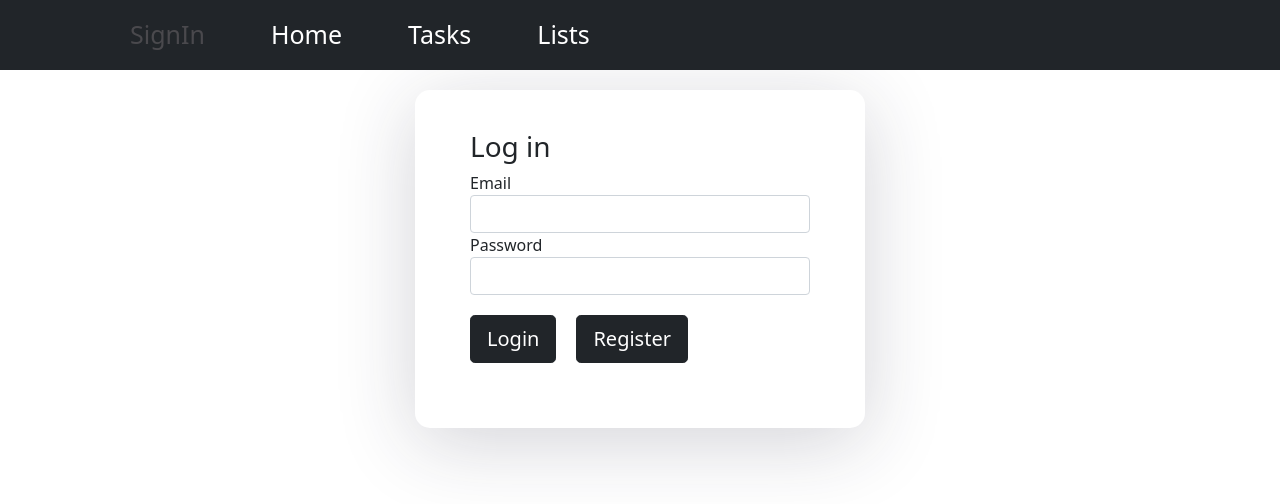
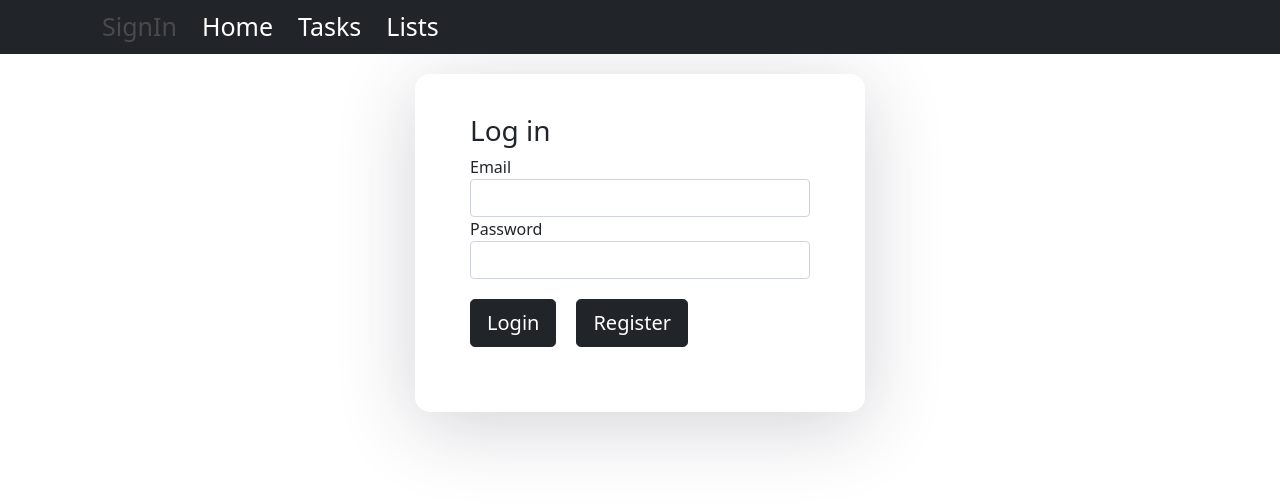
Before and after one commit to florinaveseli/react-node-app, a React (Create React App) app in the folder client/: page / in a window 1280 px wide. Shown: the top 504 px of the page. Built offline with nearby package versions, Linux system fonts and the light colour scheme.

Commit message:
error removed

```diff
--- a/client/src/App.js
+++ b/client/src/App.js
@@ -22,10 +22,10 @@ function App() {
                 <Navbar bg="dark" variant="dark" className="nav-content">
                     <Container>
                         <Nav className="me-auto">
-                            <Nav.Link >   <NavLink    to="/">SignIn</NavLink></Nav.Link>
-                            <Nav.Link > <NavLink  to="/home">Home</NavLink></Nav.Link>
-                            <Nav.Link ><NavLink to="/tasks">Tasks</NavLink></Nav.Link>
-                            <Nav.Link ><NavLink  to="/lists">Lists</NavLink></Nav.Link>
+                             <NavLink    to="/">SignIn</NavLink>
+                             <NavLink  to="/home">Home</NavLink>
+                            <NavLink to="/tasks">Tasks</NavLink>
+                            <NavLink  to="/lists">Lists</NavLink>
                         </Nav>
                     </Container>
                 </Navbar>
```
